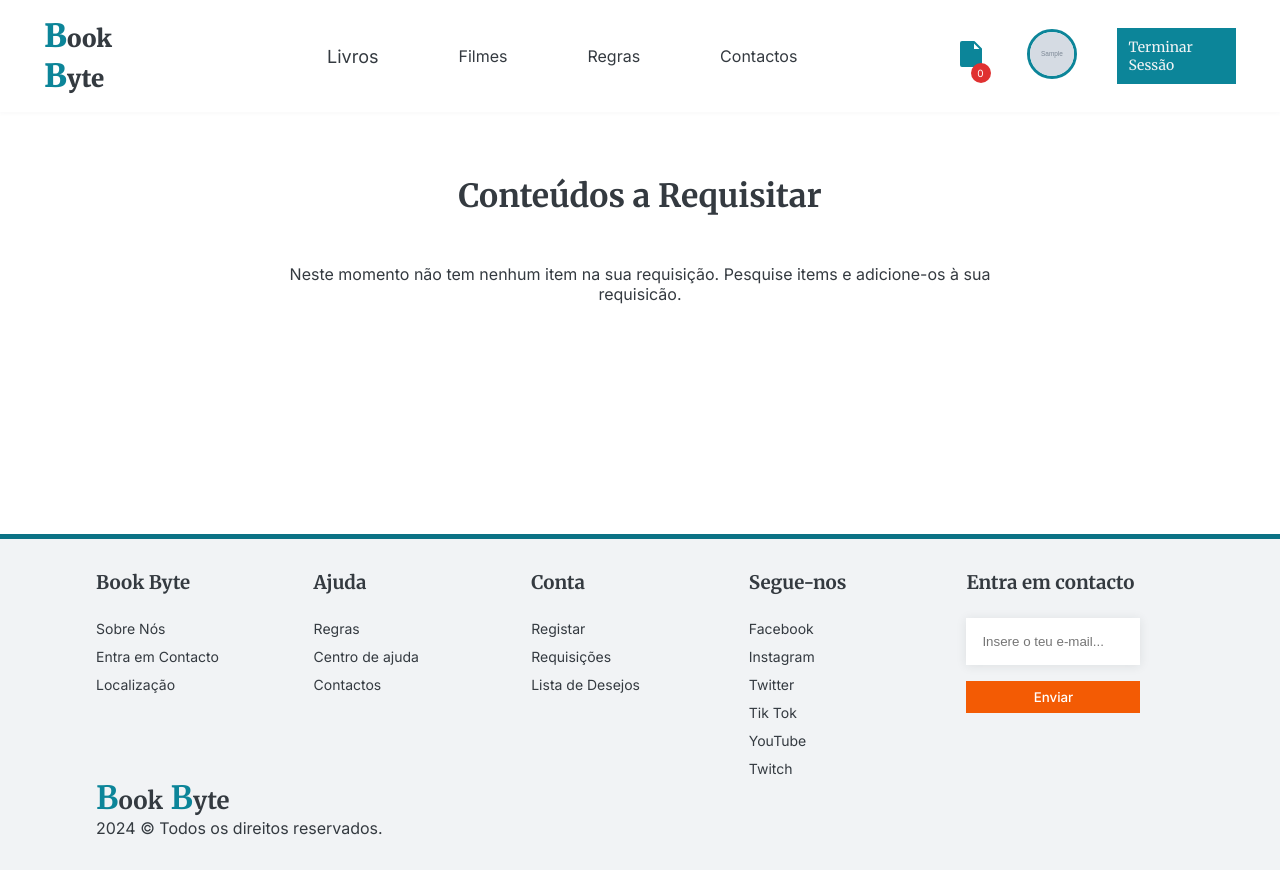
After one commit to Kurt3z/BookByte, a Django app: page /requisitions/requisition-cart/ in a window 1280 px wide. The commit adds this page. Run offline with Django 4.2, Linux system fonts and the light colour scheme; a user stored in the database is signed in; tables that the repository leaves empty hold one stand-in row (values such as "Sample post"); grey boxes marked "Sample" are stand-in pictures; some libraries are stand-ins or nearby versions.

Commit message:
Create Requisitions Functionality

```diff
--- a/bookbyte/urls.py
+++ b/bookbyte/urls.py
@@ -8,7 +8,7 @@ urlpatterns = [
     path("", include("accounts.urls")),
     path("books/", include("books.urls")),
     path("staff/", include("staff.urls")),
-    path("requisitions", include("requisitions.urls")),
+    path("requisitions/", include("requisitions.urls")),
 ]
 
 urlpatterns += static(settings.MEDIA_URL, document_root=settings.MEDIA_ROOT)
--- a/books/templates/books/book-detail.html
+++ b/books/templates/books/book-detail.html
@@ -56,7 +56,7 @@
             </li>
         </ul>
         <a href="#">
-            <a href="#" class="btn btn--medium" id="btn-basket"><span>Adicionar</span></a>
+            <button data-content={{book.id}} data-action="add" class="btn btn--medium update-cart" id="btn-basket">Adicionar</button>
         </a>
 
         {% for author in book.author.all %}
--- a/books/templates/books/books.html
+++ b/books/templates/books/books.html
@@ -45,8 +45,8 @@
                   <img src="{{book.language.flag.url}}" alt="" class="flag" />
                 </li>
               </ul>
-              <a href="#" class="btn btn--small">Adicionar</a>
             </a>
+            <button data-content={{book.id}} data-action="add" class="btn btn--small update-cart">Adicionar</button>
         </div>
         {% endfor %}
     </ul>
--- /dev/null
+++ b/requisitions/static/requisitions/requisition-cart.css
@@ -0,0 +1,93 @@
+main {
+  display: flex;
+  justify-content: center;
+  width: 100%;
+  min-height: 300px;
+  margin-bottom: 90px;
+}
+
+.cart {
+  /* height: 500px; */
+  width: 60%;
+  padding: 32px;
+  margin-bottom: 48px;
+  border-radius: 20px;
+}
+
+.cart h2 {
+  font-size: 32px;
+  text-align: center;
+  margin-bottom: 48px;
+}
+
+.cart > p {
+  text-align: center;
+}
+
+.cart ul {
+  list-style: none;
+}
+
+.cart ul li {
+  margin-bottom: 48px;
+
+  display: flex;
+  justify-content: center;
+  align-items: center;
+  gap: 24px;
+}
+
+.cart ul li .text {
+  flex: 1 0 90%;
+}
+
+.cart ul li .text h3 {
+  margin-bottom: 16px;
+  color: #0c8599;
+}
+
+.cart ul li .cover-div {
+  flex: 0 0 10%;
+
+  display: flex;
+  flex-direction: column;
+  align-items: center;
+}
+
+.cart ul li .cover-div img {
+  max-width: 100%;
+  border: 1px solid #0c8599;
+  margin-bottom: 8px;
+}
+
+.cart div:last-of-type {
+  width: 100%;
+  text-align: center;
+}
+
+.cart ul li .cover-div button {
+  padding: 4px 8px;
+  background-color: #e03131;
+  color: #fff;
+  font-family: 'Inter', sans-serif;
+  font-weight: 500;
+  cursor: pointer;
+  border: none;
+}
+
+.cart ul li .cover-div button:hover {
+  background-color: #fa5252;
+}
+
+.cart div form button {
+  font-family: 'Merriweather', serif;
+  background-color: rgb(12, 133, 153);
+  color: #f1f3f5;
+  border: none;
+  text-decoration: none;
+  font-size: 14px;
+  font-weight: 500;
+  display: inline-block;
+  max-width: fit-content;
+  cursor: pointer;
+}
--- /dev/null
+++ b/requisitions/templates/requisitions/requisition-cart.html
@@ -0,0 +1,49 @@
+{% extends "main.html" %}
+{% load static %}
+
+{% block title %}Requisição{% endblock title %}
+
+{% block styles %}
+<link rel="stylesheet" href="{% static "requisitions/requisition-cart.css" %}">
+{% endblock styles %}
+
+
+{% block content %}
+
+{% include "navbar.html" %}
+
+<main>
+    <section class="cart">
+        <h2>Conteúdos a Requisitar</h2>
+        {% if contents %}
+        <ul>
+            {% for content in contents %}
+            <li>
+                <div class="text">
+                    <h3>{{content.title}}</h3>
+                    <p>{{content.summary|truncatechars:"250"}}</p>
+                </div>
+                <div class="cover-div">
+                    <img src="{{content.cover.url}}" alt="">
+                    <button data-content={{content.id}} data-action="remove" class="update-cart">Remover</button>
+                </div>
+            </li>
+            {% endfor %}
+        </ul>
+        <div>
+            <form method="POST" action="{% url "submit-requisition" requisition.id %}">
+                {% csrf_token %}
+                <button type="submit" class="btn btn--medium">Submeter Requisição</button>
+            </form>
+        </div>
+        {% else %}
+        <p>Neste momento não tem nenhum item na sua requisição. Pesquise items e adicione-os à sua requisicão.</p>
+        {% endif %}
+
+    </section>
+</main>
+
+
+{% include "footer.html" %}
+
+{% endblock content %}
--- a/requisitions/urls.py
+++ b/requisitions/urls.py
@@ -5,4 +5,11 @@ from . import views
 
 urlpatterns = [
     path("requisitions/", views.requisitions, name="requisitions"),
+    path("requisition-cart/",
+         views.requisitionCart, name="requisition-cart"),
+    path("update-content/", views.updateContent, name="update-content"),
+    path("get-requisition-item-count/", views.getRequisitionItemCount,
+         name="get_requisition_item_count"),
+    path("submit-requisition/<str:pk>/",
+         views.submitRequisition, name="submit-requisition")
 ]
--- a/requisitions/views.py
+++ b/requisitions/views.py
@@ -1,5 +1,75 @@
-from django.shortcuts import render
+from django.shortcuts import render, redirect
+from django.http import JsonResponse, HttpResponse
+import json
+from django.contrib.auth.decorators import login_required, user_passes_test
+
+from .models import Requisition
+from models.models import Content
+
+
+def is_reader(user):
+    return hasattr(user, "reader")
 
 
 def requisitions(request):
     pass
+
+
+@login_required(login_url="login")
+def requisitionCart(request):
+    if is_reader(request.user):
+        reader = request.user.reader
+        requisition, created = Requisition.objects.get_or_create(
+            reader=reader, is_complete=False)
+        contents = requisition.contents.all()
+
+        context = {
+            "contents": contents,
+            "requisition": requisition
+        }
+        return render(request, "requisitions/requisition-cart.html", context)
+    else:
+        return redirect("profile")
+
+
+def updateContent(request):
+    data = json.loads(request.body)
+    contentId = data["contentId"]
+    action = data["action"]
+
+    print("Action: ", action)
+    print("contentId: ", contentId)
+
+    reader = request.user.reader
+    content = Content.objects.get(id=contentId)
+    requisition, created = Requisition.objects.get_or_create(
+        reader=reader, is_complete=False)
+
+    if content in requisition.contents.all() and action == "add":
+        return JsonResponse({"error": "Item já presente na sua requisição. Só pode requisitar um item de cada."}, status=400)
+
+    if action == "add":
+        requisition.contents.add(content)
+    elif action == "remove":
+        requisition.contents.remove(content)
+
+    return JsonResponse('Content was added', safe=False)
+
+
+def submitRequisition(request, pk):
+    requisition = Requisition.objects.get(id=pk)
+    requisition.submit_requisition()
+
+    return redirect("profile")
+
+
+def getRequisitionItemCount(request):
+    reader = request.user.reader
+    requisition = Requisition.objects.filter(
+        reader=reader, is_complete=False).first()
+
+    if requisition:
+        item_count = requisition.contents.count()
+        return JsonResponse({"item_count": item_count})
+
+    return JsonResponse({"item_count": 0})
--- a/static/global.css
+++ b/static/css/global.css
@@ -108,10 +108,17 @@ a {
 }
 
 #btn-basket {
-  display: flex;
-  justify-content: center;
-  align-items: center;
-  gap: 4px;
+  font-family: 'Merriweather', serif;
+  font-size: 14px;
+  padding: 8px 12px;
+  background-color: #0c8599;
+  border: none;
+  color: #fff;
+  cursor: pointer;
+}
+
+#btn-basket:hover {
+  background-color: #15aabf;
 }
 
 /*  -----  */
@@ -163,6 +170,28 @@ nav .accounts {
   display: flex;
   align-items: center;
   gap: 40px;
+}
+
+nav .accounts .requisition-icon {
+  position: relative;
+}
+
+nav .accounts .requisition-icon .requisition-total {
+  position: absolute;
+  width: 20px;
+  height: 20px;
+  border-radius: 50%;
+  top: 25px;
+  right: -4px;
+  background-color: #e03131;
+  color: #fff;
+  display: flex;
+  justify-content: center;
+  align-items: center;
+}
+
+nav .accounts .requisition-icon .requisition-total span {
+  font-size: 10px;
 }
 
 nav .accounts .profile-picture-box img {
--- a/static/global.js
+++ b/static/js/global.js
@@ -1,4 +1,6 @@
 'use strict';
+
+// Responsive Menu
 
 const btnMenu = document.querySelector('#hamburger-icon');
 const btnCloseMenu = document.querySelector('#close-mobile-nav');
--- /dev/null
+++ b/static/js/requisition.js
@@ -0,0 +1,70 @@
+'use strict';
+
+const updateBtns = document.getElementsByClassName('update-cart');
+
+for (let i = 0; i < updateBtns.length; i++) {
+    updateBtns[i].addEventListener('click', function() {
+        const contentId = this.dataset.content;
+        const action = this.dataset.action;
+        console.log(contentId, action);
+
+        console.log('USER: ', user);
+
+        if (user === 'AnonymousUser') {
+            console.log('Not logged in.');
+        }
+        else {
+            updateUserRequisition(contentId, action);
+        }
+
+    })
+}
+
+
+function updateUserRequisition(contentId, action) {
+    console.log('User is logged in. Sending data...');
+
+    const url = '/requisitions/update-content/';
+
+    fetch(url, {
+        method: 'POST',
+        headers: {
+            'Content-Type':'application/json',
+            'X-CSRFToken': csrftoken,
+        },
+        body:JSON.stringify({
+            'contentId': contentId,
+            'action': action
+        })
+    }).then((response) => {
+        return response.json()
+    }).then((data) => {
+        console.log(data);
+        location.reload()
+
+        if (data.error) {
+            alert(data.error)
+        }
+    })
+}
+
+function updateNavbarItemCount() {
+    const requisitionItemCountElement = document.getElementById('navbar-item-count');
+
+    const requisitionItemCountUrl = requisitionItemCountElement.dataset.requisitionItemCountUrl;
+
+    fetch(requisitionItemCountUrl).then(response => {
+        if (!response.ok) {
+            throw new Error('Erro de rede');
+        }
+        return response.json();
+    }).then(data => {
+        document.getElementById('navbar-item-count').innerText = data.item_count;
+    }).catch(error => {
+        console.error('There was a problem with the fetch operation.');
+    })
+}
+
+document.addEventListener('DOMContentLoaded', function() {
+    updateNavbarItemCount();
+})
--- a/templates/main.html
+++ b/templates/main.html
@@ -8,14 +8,37 @@
 
     <script src="https://unpkg.com/@phosphor-icons/web" defer></script>
 
-    <link rel="stylesheet" href="{% static "global.css" %}">
+    <link rel="stylesheet" href="{% static "css/global.css" %}">
     {% block styles %}{% endblock styles %}
+
+    <script>
+        const user = '{{request.user}}';
+
+        function getToken(name) {
+		    var cookieValue = null;
+		    if (document.cookie && document.cookie !== '') {
+		        var cookies = document.cookie.split(';');
+		        for (var i = 0; i < cookies.length; i++) {
+		            var cookie = cookies[i].trim();
+		            // Does this cookie string begin with the name we want?
+		            if (cookie.substring(0, name.length + 1) === (name + '=')) {
+		                cookieValue = decodeURIComponent(cookie.substring(name.length + 1));
+		                break;
+		            }
+		        }
+		    }
+		    return cookieValue;
+		}
+		var csrftoken = getToken('csrftoken')
+    </script>
+
 </head>
 <body>
     {% block content %}
     {% include "messages.html" %}
 
     {% endblock content %}
-    <script src="{% static "global.js" %}"></script>
+    <script src="{% static "js/global.js" %}"></script>
+    <script src="{% static "js/requisition.js" %}"></script>
 </body>
 </html>
--- a/templates/navbar.html
+++ b/templates/navbar.html
@@ -12,6 +12,17 @@
 
     {% if request.user.is_authenticated %}
     <div class="accounts">
+      {% if user.reader %}
+      <div class="requisition-icon">
+        <a href="{% url "requisition-cart" %}">
+          <img src="{% static "icons/requisition.svg" %}" alt="">
+          <div class="requisition-total">
+            <span id="navbar-item-count" data-requisition-item-count-url="{% url 'get_requisition_item_count' %}"></span>
+          </div>
+        </a>
+      </div>
+      {% endif %}
+
       <div class="profile-picture-box">
         <a href="{% url "profile" %}">
           <img src="{{request.user.profile_image.url}}" alt="">
```
Also changed, not shown: requisitions/models.py (+8 -7 lines), requisitions/migrations/0003_requisition_is_delivered_and_more.py (added), requisitions/migrations/0004_alter_requisition_date_created_and_more.py (added), static/icons/requisition.svg (added).
